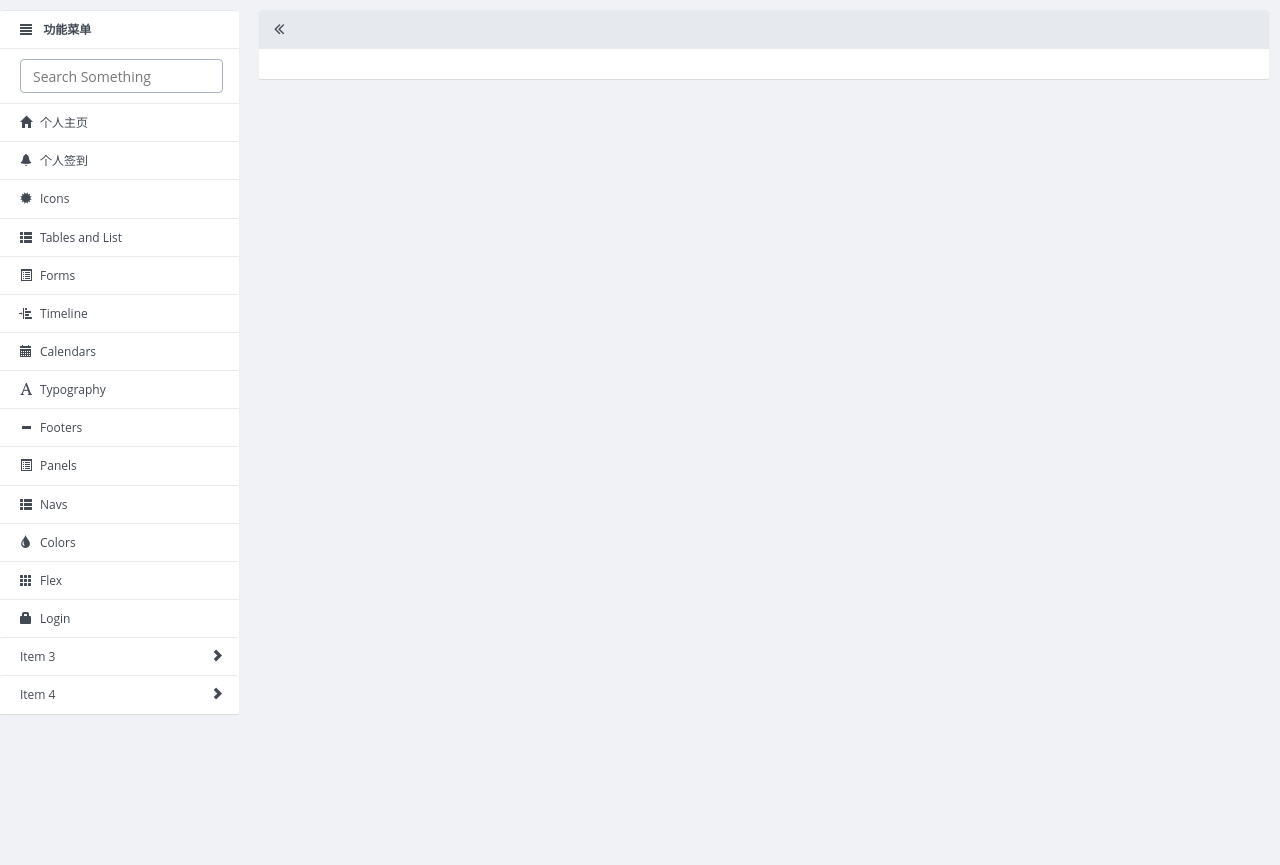
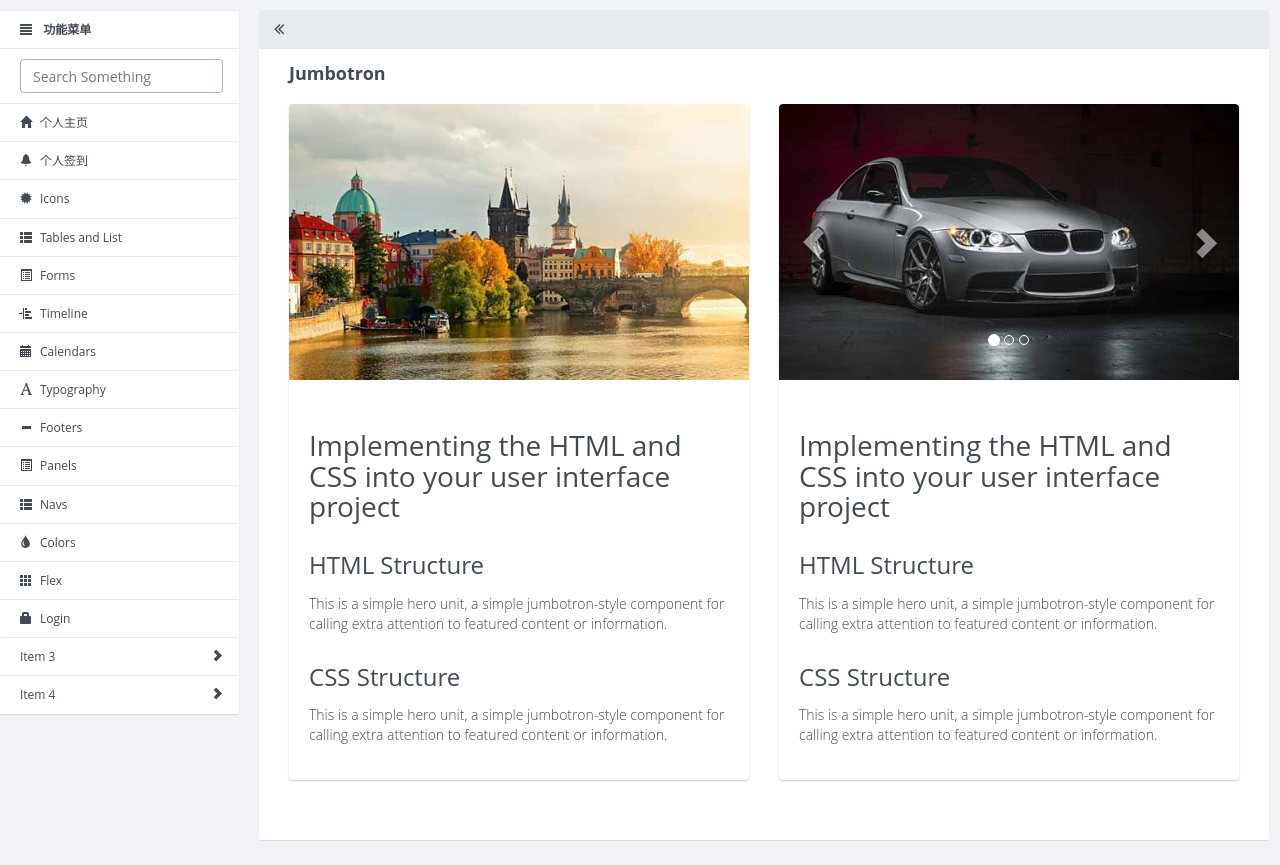
Before and after one commit to FeelingsLw/flask_tree, a Flask app: page /index/ in a window 1280 px wide; the page is wider, and only the part inside the window is pictured. Shown: the part 50-915 px from the top of that part. Before the commit the page ends 765 px from the top of that part, so only its background shows below. Run offline with Flask 2, Linux system fonts and the light colour scheme; the visitor is signed in with stand-in values (Sample User, id 1).

```diff
--- a/apps/__init__.py
+++ b/apps/__init__.py
@@ -1,11 +1,12 @@
 from flask import Flask
 from apps import config
+
+from flask_wtf import CSRFProtect
 
 app = Flask(__name__)
 app.config.from_object(config)
 
-
-
+CSRFProtect(app)
 
 from apps.user import user
 
--- a/apps/config.py
+++ b/apps/config.py
@@ -7,10 +7,12 @@ HOST = 'localhost'
 PORT = 3306
 DATABASE = 'flask_tree'
 
-SQLALCHEMY_DATABASE_URI = "{}+{}://{}:{}@{}:{}/{}?charset=utf8mb4".format(DIALECT, DRIVER, USERNAME, PASSWORD, HOST, PORT,
-                                                                       DATABASE)
+SQLALCHEMY_DATABASE_URI = "{}+{}://{}:{}@{}:{}/{}?charset=utf8mb4".format(DIALECT, DRIVER, USERNAME, PASSWORD, HOST,
+                                                                          PORT,
+                                                                          DATABASE)
 SQLALCHEMY_TRACK_MODIFICATIONS = False
 
 import os
 
 SECRET_KEY = os.urandom(16)
+WTF_CSRF_SECRET_KEY = os.urandom(16)
--- /dev/null
+++ b/apps/decorators.py
@@ -0,0 +1,13 @@
+import functools
+from flask import session, redirect, url_for
+
+
+def login_required(func):
+    @functools.wraps(func)  # 修饰内层函数，防止当前装饰器去修改被装饰函数__name__的属性
+    def inner(*args, **kwargs):
+        uid = session.get('uid')
+        if not uid:
+            return redirect(url_for('user.login'))
+        else:
+            return func(*args, **kwargs)
+    return inner
--- a/apps/templates/home.html
+++ b/apps/templates/home.html
@@ -1,3 +1,60 @@
 {% extends 'index_base.html' %}
 
 {% block title %} 主页 {% endblock %}
+
+{% block info %}
+  <div class="content-row">
+                  <h2 class="content-row-title">Jumbotron</h2>
+                  <div class="row">
+                    <div class="col-md-6">
+                      <div class="jumbotron">
+                        <div class="jumbotron-photo">
+                          <img src="{{ url_for('static',filename='dist/img/Jumbotron.jpg') }}" />
+                        </div>
+                        <div class="jumbotron-contents">
+                          <h1>Implementing the HTML and CSS into your user interface project</h1>
+                          <h2>HTML Structure</h2>
+                          <p>This is a simple hero unit, a simple jumbotron-style component for calling extra attention to featured content or information.</p>
+                          <h2>CSS Structure</h2>
+                          <p>This is a simple hero unit, a simple jumbotron-style component for calling extra attention to featured content or information.</p>
+                        </div>
+                      </div>
+                    </div>
+                    <div class="col-md-6">
+                      <div class="jumbotron">
+                        <div id="carousel-content-row-generic" class="carousel slide" data-ride="carousel">
+                          <ol class="carousel-indicators">
+                            <li data-target="#carousel-content-row-generic" data-slide-to="0" class="active"></li>
+                            <li data-target="#carousel-content-row-generic" data-slide-to="1"></li>
+                            <li data-target="#carousel-content-row-generic" data-slide-to="2"></li>
+                          </ol>
+                          <div class="carousel-inner">
+                            <div class="item active">
+                              <img src="{{ url_for('static',filename='dist/img/slider1.jpg') }}">
+                            </div>
+                            <div class="item">
+                              <img src="{{ url_for('static',filename='dist/img/slider2.jpg') }}">
+                            </div>
+                            <div class="item">
+                              <img src="{{ url_for('static',filename='dist/img/slider3.jpg') }}">
+                            </div>
+                          </div>
+                          <a class="left carousel-control" href="#carousel-content-row-generic" data-slide="prev">
+                            <span class="glyphicon glyphicon-chevron-left"></span>
+                          </a>
+                          <a class="right carousel-control" href="#carousel-content-row-generic" data-slide="next">
+                            <span class="glyphicon glyphicon-chevron-right"></span>
+                          </a>
+                        </div>
+                        <div class="jumbotron-contents">
+                          <h1>Implementing the HTML and CSS into your user interface project</h1>
+                          <h2>HTML Structure</h2>
+                          <p>This is a simple hero unit, a simple jumbotron-style component for calling extra attention to featured content or information.</p>
+                          <h2>CSS Structure</h2>
+                          <p>This is a simple hero unit, a simple jumbotron-style component for calling extra attention to featured content or information.</p>
+                        </div>
+                      </div>
+                    </div>
+                  </div>
+                </div>
+{% endblock %}
--- a/apps/templates/login.html
+++ b/apps/templates/login.html
@@ -5,6 +5,7 @@
 {% block  container %}
     <div class="container">
         <form class="form-signin" role="form" action="{{ url_for('user.login') }}" method="post">
+         <input type="hidden" name="csrf_token" value="{{ csrf_token() }}" />
             <h3 class="form-signin-heading">欢迎登录</h3>
             <div class="form-group">
                 <div class="input-group">
--- a/apps/user/views.py
+++ b/apps/user/views.py
@@ -1,9 +1,14 @@
+import functools
+
 from apps.user import user
 from flask import render_template, request, redirect, url_for, session
 from apps.model import User, db, Clazz
 from flask.views import MethodView
+from apps.decorators import login_required
+
 
 @user.route('/index/')
+@login_required
 def index():
     return render_template('home.html')
 
@@ -38,6 +43,8 @@ def logout():
 
 
 class RegisterView(MethodView):
+    decorators = [login_required, ]
+
     def get(self):
         clazz = Clazz.query.all()
         return render_template('register.html', clazz=clazz)
@@ -61,6 +68,7 @@ class RegisterView(MethodView):
 
 
 class PersonalView(MethodView):
+    decorators = [login_required]
     def get(self):
         clazz = Clazz.query.all()
         user = User.query.filter_by(id=session['uid']).first()
@@ -80,7 +88,7 @@ class PersonalView(MethodView):
             user.phone = phone
             user.cid = cid
             db.session.commit()
-        return  redirect(url_for('user.personal'))
+        return redirect(url_for('user.personal'))
 
 
 # 通过add_url_rule添加类视图和url的映射，并且在as_view方法中指定该url的名称，方便url_for函数调用
```
Also changed, not shown: apps/model.py (+13 -8 lines), apps/qd/forms.py (added, +12 -0 lines), apps/qd/view.py (+17 -5 lines), apps/templates/qd/index.html (+25 -21 lines).
